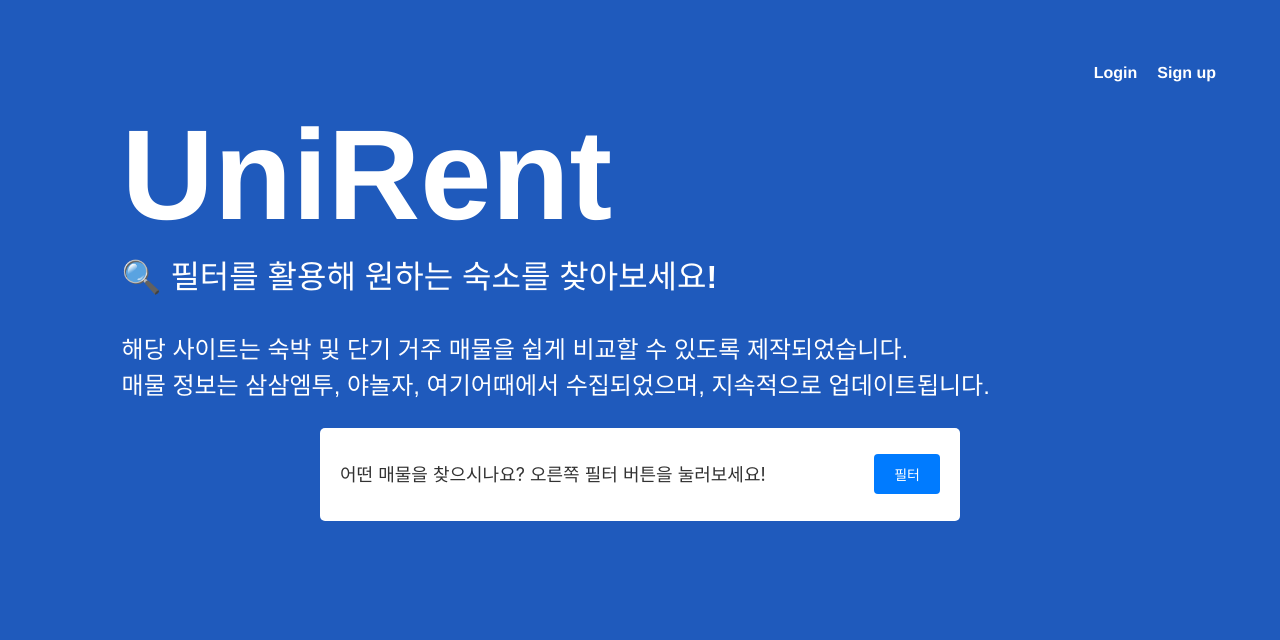
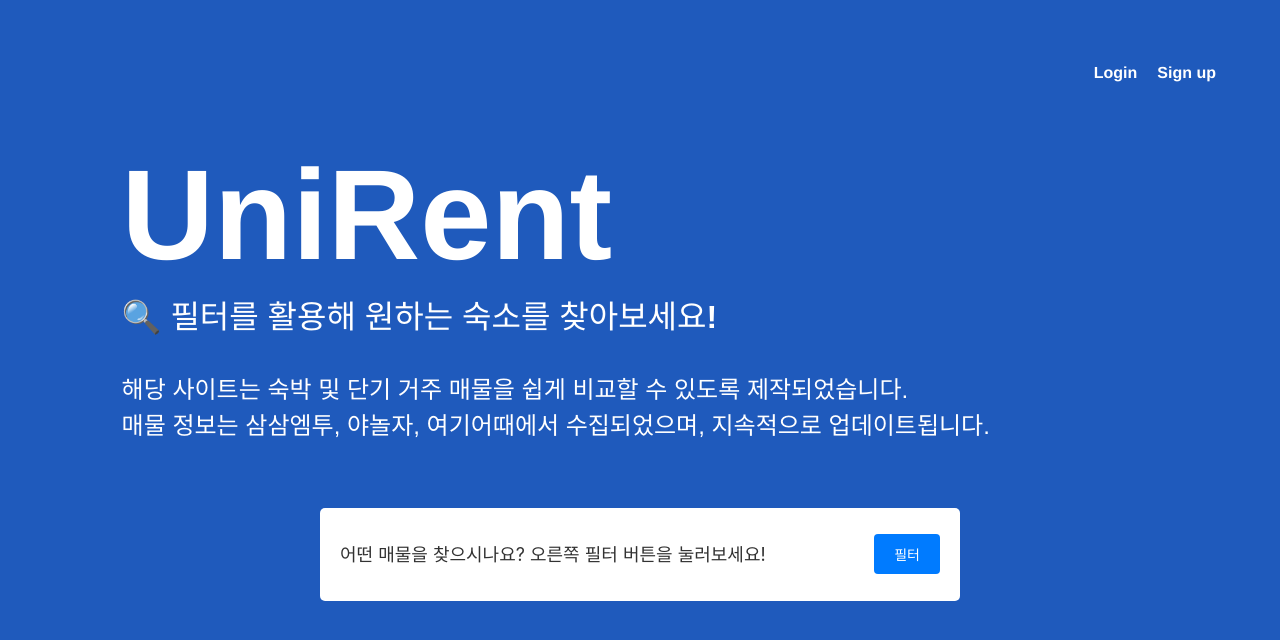
Before and after one commit to YBIGTA/26th-project-UniRent, a React (Vite) app in the folder frontend/: page / in a window 1280 px wide. Shown: the top 640 px of the page. Built offline with nearby package versions, Linux system fonts and the light colour scheme.

Commit message:
인터랙티브 효과 추가

```diff
--- a/frontend/src/pages/MainPage.css
+++ b/frontend/src/pages/MainPage.css
@@ -1,20 +1,20 @@
-
 .main-page {
   display: flex;
   flex-direction: column;
   align-items: center;
   background-color: #1f5abc;
-  padding: 5vh 5vw; /* 화면 크기에 따라 조정되는 패딩 */
+  padding: 5vh 5vw;
   min-height: 100vh;
   box-sizing: border-box;
+  text-align: center;
 }
-
 
 .header {
   width: 100%;
   display: flex;
   justify-content: flex-end;
   padding: 20px;
+  /* align-items: center; // 필요하면 주석 해제 */
 }
 
 .nav {
@@ -28,8 +28,14 @@
   font-size: 20px;
   font-weight: 900;
   text-decoration: none;
+  transition: color 0.3s ease-in-out;
 }
 
+.nav-link:hover {
+  color: #dedede;
+}
+
+/* ===== 본문 컨텐츠 ===== */
 .content {
   display: flex;
   flex-direction: column;
@@ -37,18 +43,14 @@
   text-align: left;
   gap: 5px;
   width: 90%;
-  /* max-width: 1100px;  */
-}
-
-
-.search-button {
-  padding: 10px 20px;
+  margin-top: 40px;
+  max-width: 1100px; /* 너무 늘어나지 않게 제한 */
 }
 
 .title {
   color: #ffffff;
   font-family: "Inter-Black", Helvetica;
-  font-size: clamp(4rem, 10vw, 8rem); /* 최소 4rem, 최대 8rem */
+  font-size: clamp(4rem, 10vw, 8rem); /* 반응형 폰트 */
   font-weight: 900;
   margin: 0;
 }
@@ -69,28 +71,27 @@
   opacity: 0.8;
 }
 
-.title, .subtitle, .description {
-  text-align: left;
-}
-
+/* ===== 필터 박스 영역 ===== */
 .filter-box {
   display: flex;
   align-items: center;
   background-color: #ffffff;
   padding: 15px 20px;
   border-radius: 5px;
-  width: clamp(200px, 80%, 600px); /* 최소 300px, 최대 600px */
+  width: clamp(200px, 80%, 600px); /* 최소 200px, 최대 600px */
   justify-content: space-between;
+  margin-top: 40px;
 }
-
 
 .filter-text {
   font-size: 18px;
   color: #000;
   opacity: 0.8;
+  margin-right: 10px;
 }
 
-.filter-button {
+/* ===== 필터 버튼 ===== */
+.search-button {
   background-color: #1f5abc;
   color: #ffffff;
   font-size: 18px;
@@ -99,4 +100,9 @@
   border: none;
   cursor: pointer;
   border-radius: 5px;
+  transition: background-color 0.3s ease;
 }
+
+.search-button:hover {
+  background-color: #174b90; /* 살짝 어두운 파랑으로 바뀌도록 */
+}
```
